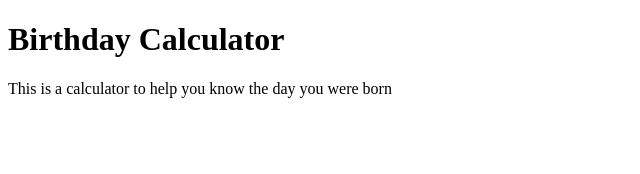
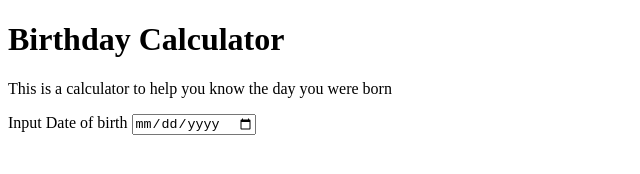
Before and after one commit to Teresiah-cpu/Birthday-Calculator, a plain HTML site: page index.html in a window 1280 px wide. Shown: the whole page, without its empty margins (0-640 px from the left). Drawn offline with Linux system fonts and the light colour scheme.

Commit message:
pt:add a form

```diff
--- a/index.html
+++ b/index.html
@@ -9,5 +9,10 @@
 <body>
     <h1>Birthday Calculator</h1>
     <p>This is a calculator to help you know the day you were born</p>
+    <div class="form">
+        <form id="ageinput">
+            <label for="date">Input Date of birth</label> <input type="date" id="date" required>
+        </form>
+    </div>
 </body>
 </html>
```
